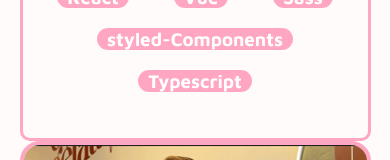
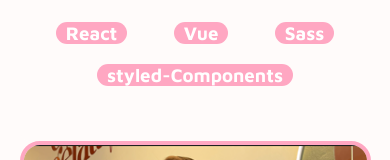
Before and after one commit to mariaccarolina/by_carolina, a Vue app: page / in a window 390 px wide. Shown: the part 463-623 px from the top of the page. Built offline with nearby package versions, Linux system fonts and the light colour scheme.

Commit message:
add mudanças no style mobile

```diff
--- a/src/components/inicio.vue
+++ b/src/components/inicio.vue
@@ -20,7 +20,6 @@
         <h3>Vue</h3>
         <h3>Sass</h3>
         <h3>styled-Components</h3>
-        <h3>Typescript</h3>
       </div>
     </div>
   </section>
@@ -66,6 +65,7 @@
     @media (max-width: 900px) {
       width: 90vw;
       height: 60vh;
+      border: none;
     }
   }
 
```
